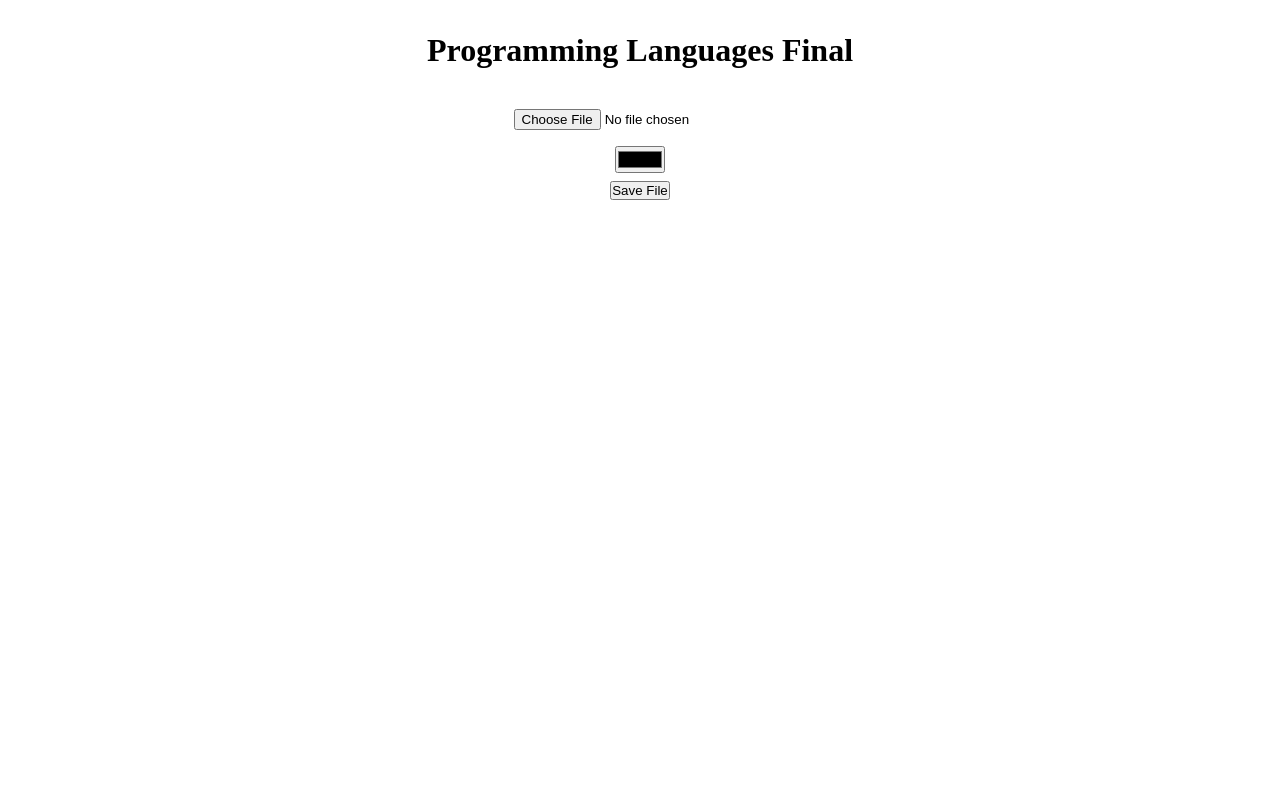
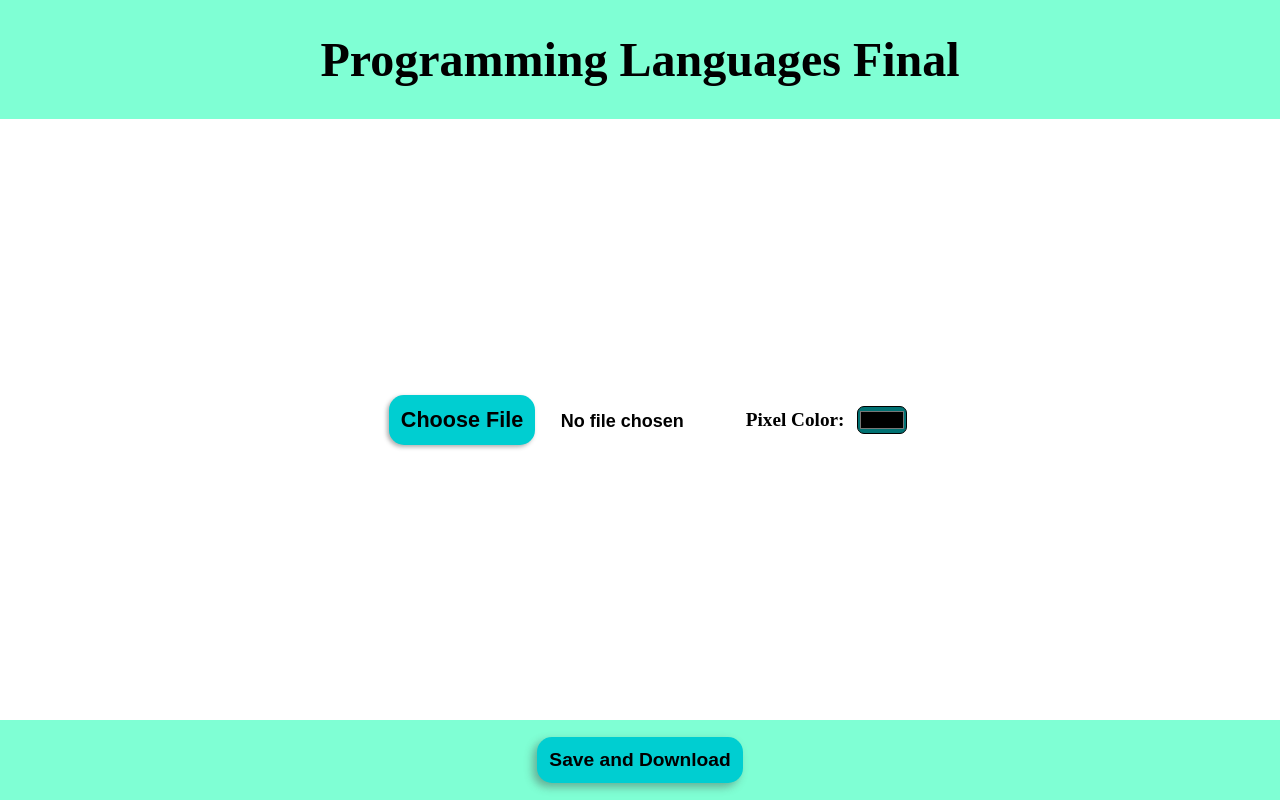
Before and after one commit to LukaWoodson/pl-final, a website: page index.html in a window 1280 px wide. Drawn offline with Linux system fonts and the light colour scheme.

Commit message:
Add some styling and fix localhost error

```diff
--- a/assets/css/styles.css
+++ b/assets/css/styles.css
@@ -7,22 +7,29 @@
 body {
 	width: 100vw;
 	height: 100vh;
-	outline: 2px solid red;
 	display: flex;
 	align-items: center;
 	flex-direction: column;
+	justify-content: space-between;
 	overflow: hidden;
+}
+
+header {
+	background-color: aquamarine;
+	width: 100%;
+	display: flex;
+	justify-content: center;
+	align-items: center;
 }
 
 h1 {
 	margin: 4vh auto;
+	font-weight: bold;
+	font-size: xxx-large;
+	text-align: center;
 }
 
-input {
-	margin: 1vh auto;
-}
-
-div {
+#canvas-wrapper {
 	display: flex;
 	align-items: center;
 	width: 25vw;
@@ -31,9 +38,7 @@ div {
 }
 
 canvas {
-	background-color: moccasin;
 	image-rendering: pixelated;
-	outline: firebrick 1px solid;
 	width: 100%;
 }
 
@@ -44,3 +49,71 @@ canvas {
 	border: dimgrey 7px dashed;
 	box-sizing: border-box;
 }
+
+#input-wrapper {
+	display: flex;
+}
+
+input[type=file] {
+	font-weight: bold;
+	font-size: large;
+	padding: 2vh;
+}
+
+input::file-selector-button {
+	padding: 1.5vh;
+	margin-right: 2vw;
+	font-size: larger;
+	font-weight: bold;
+	border: none;
+	border-radius: 15px;
+	background-color: darkturquoise;
+	box-shadow: -2px 2px 4px 0 #4040406b;
+}
+
+input::file-selector-button:hover {
+	background-color: #007172;
+	color: #ffffff;
+}
+
+#picker {
+	display: flex;
+	justify-content: center;
+	align-items: center;
+}
+
+#picker label {
+	margin-right: 1vw;
+	font-weight: bold;
+	font-size: larger;
+}
+
+input[type=color] {
+	background-color: #007172;
+	border-radius: 7px;
+	height: 3.5vh;
+}
+
+#save {
+	padding: 1.5vh;
+	font-size: larger;
+	font-weight: bold;
+	border: none;
+	border-radius: 15px;
+	background-color: darkturquoise;
+	box-shadow: -4px 4px 8px 0 #4040406b;
+}
+
+#save:hover {
+	background-color: #007172;
+	color: #ffffff;
+}
+
+footer {
+	display: flex;
+	justify-content: center;
+	align-items: center;
+	background-color: aquamarine;
+	width: 100%;
+	height: 10%;
+}
--- a/assets/js/PPM_Image.js
+++ b/assets/js/PPM_Image.js
@@ -1,7 +1,3 @@
-import PixelArray from "./PixelArray.js";
-import Pixel from "./Pixel.js";
-import selectedPixel from "./selectedPixel.js";
-
 class PPM_Image {
   #fileType = "";
   #width = 0;
@@ -27,9 +23,9 @@ class PPM_Image {
     return text.split(/#.*|\s+/g).filter((text) => text !== "");
   }
 
-  #getPixel(row, col) {
+  #getPixel = (row, col) => {
     return this.#pixelArrays[row].getRow()[col];
-  }
+  };
 
   #updatePixelXY(row, col, pixel) {
     this.#pixelArrays[row].getRow()[col].set(pixel.getColor());
@@ -131,5 +127,3 @@ class PPM_Image {
     return text;
   }
 }
-
-export default PPM_Image;
--- a/assets/js/Pixel.js
+++ b/assets/js/Pixel.js
@@ -43,5 +43,3 @@ class Pixel {
     return `#${r}${g}${b}`;
   }
 }
-
-export default Pixel;
--- a/assets/js/PixelArray.js
+++ b/assets/js/PixelArray.js
@@ -11,5 +11,3 @@ class PixelArray {
     return this.#row;
   }
 }
-
-export default PixelArray;
--- a/assets/js/index.js
+++ b/assets/js/index.js
@@ -1,5 +1,3 @@
-import PPM_Image from "./PPM_Image.js";
-
 const FILE_INPUT = document.querySelector("input[type=file]");
 let image = null;
 
--- a/assets/js/selectedPixel.js
+++ b/assets/js/selectedPixel.js
@@ -17,5 +17,3 @@ const selectedPixel = {
     this.boundingRect.style.height = `${100 / height}%`;
   },
 };
-
-export default selectedPixel;
--- a/index.html
+++ b/index.html
@@ -4,15 +4,28 @@
 		<meta charset="UTF-8"/>
 		<title>PL- Final | Luka Woodson</title>
 		<link href="./assets/css/styles.css" rel="stylesheet">
-		<script defer src="./assets/js/index.js" type="module"></script>
+		<script defer src="assets/js/selectedPixel.js"></script>
+		<script defer src="assets/js/Pixel.js"></script>
+		<script defer src="assets/js/PixelArray.js"></script>
+		<script defer src="assets/js/PPM_Image.js"></script>
+		<script defer src="./assets/js/index.js"></script>
 	</head>
 	<body>
-		<h1>Programming Languages Final</h1>
-		<input type="file"/>
-		<input type="color">
+		<header>
+			<h1>Programming Languages Final</h1>
+		</header>
+		<div id="input-wrapper">
+			<input type="file"/>
+			<div id="picker">
+				<label for="color-picker">Pixel Color:</label>
+				<input id="color-picker" type="color">
+			</div>
+		</div>
 		<div id="canvas-wrapper" style="display: none;">
 			<div id="selected-pixel"></div>
 		</div>
-		<button id="save">Save File</button>
+		<footer>
+			<button id="save">Save and Download</button>
+		</footer>
 	</body>
 </html>
```
Also changed, not shown: 1 other file.
